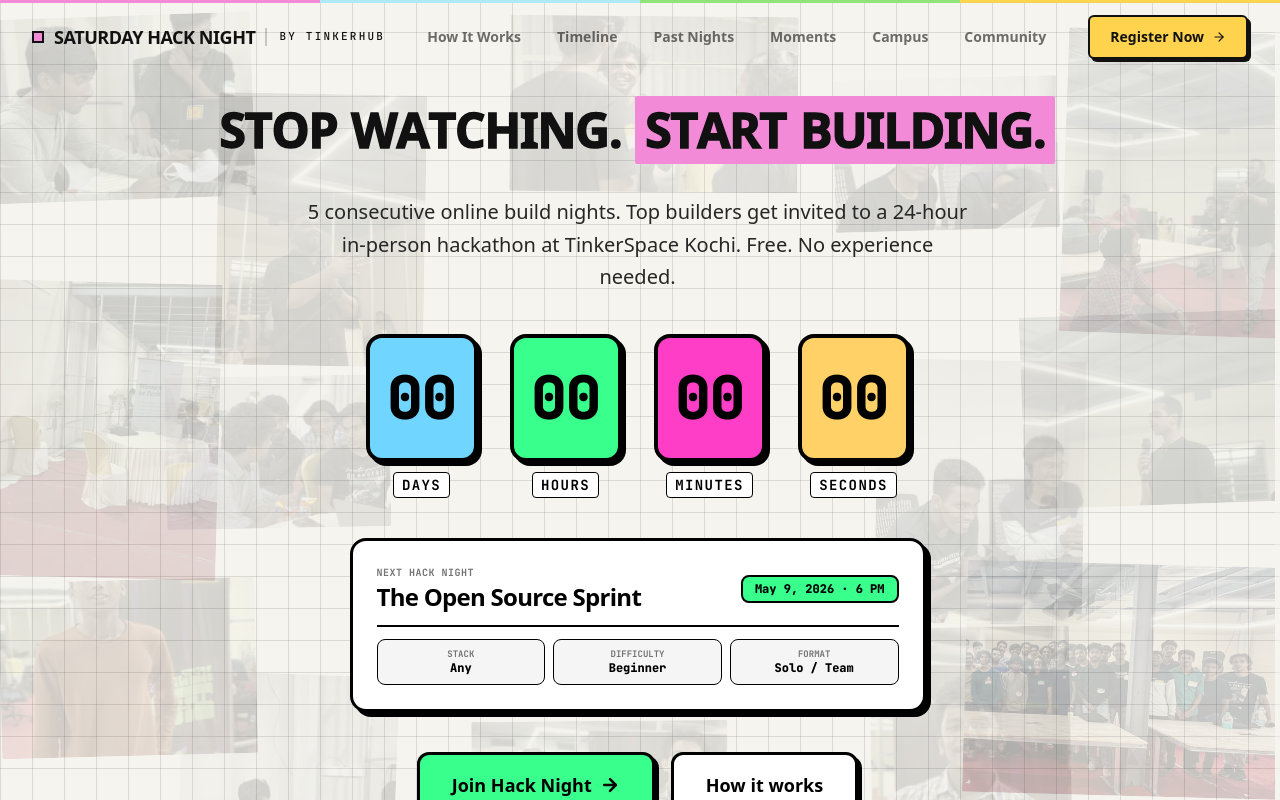
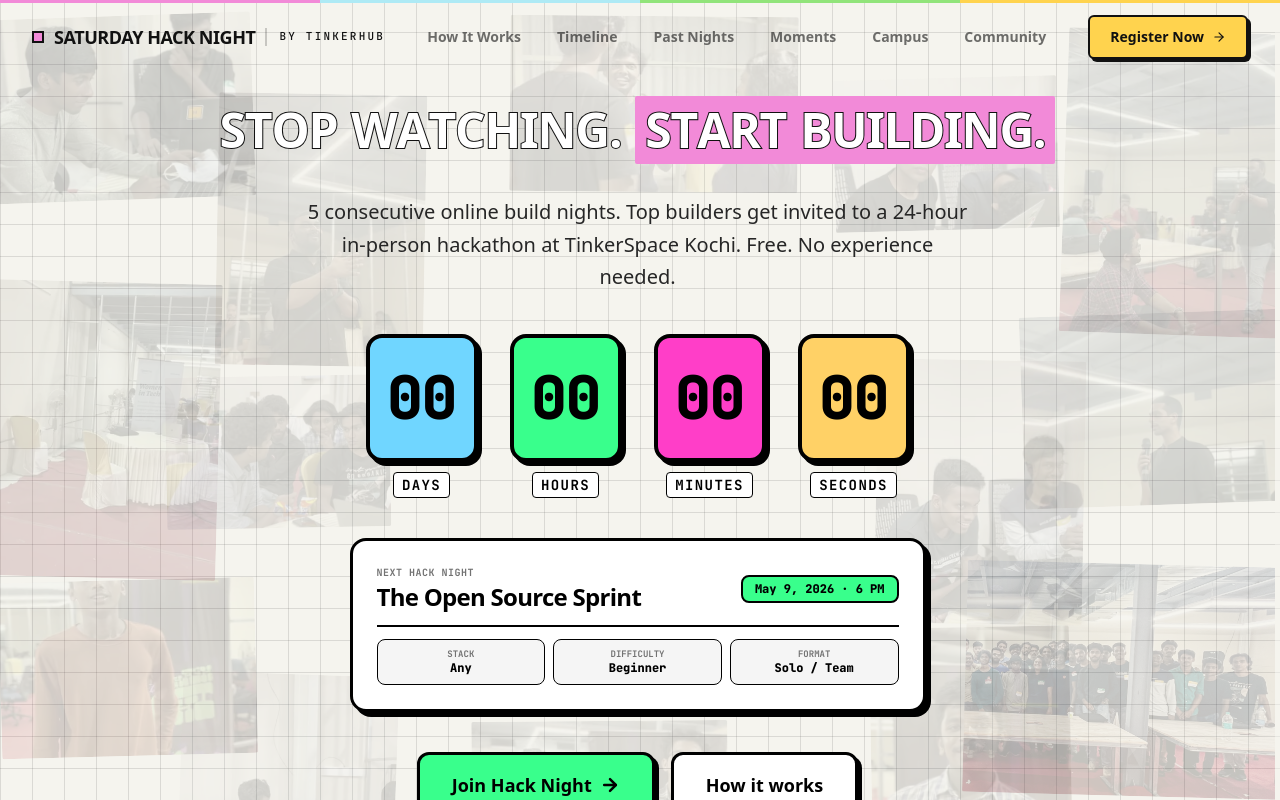
Before and after one commit to Lakshmi-gittt/shnwebsitedemo, a Next.js app: page / in a window 1280 px wide. Shown: the top 800 px of the page. Built offline with nearby package versions, Linux system fonts and the light colour scheme; a web font is replaced by a local one.

Commit message:
fix: hero text white fill with black outline stroke

```diff
--- a/components/sections/Hero.tsx
+++ b/components/sections/Hero.tsx
@@ -18,7 +18,7 @@ export default function Hero() {
     >
       <div className="relative z-10 w-full max-w-6xl mx-auto text-center flex flex-col items-center">
         {/* COMPACT MINIMAL HEADLINE WITH FALLING-LETTER ENTRANCE ANIMATION + POST-FALL HIGHLIGHT */}
-        <h1 className="font-display font-bold text-2xl sm:text-3xl md:text-4xl lg:text-5xl text-[var(--ink)] tracking-tight leading-tight mb-8 max-w-5xl flex flex-wrap lg:flex-nowrap justify-center items-center gap-x-2.5 sm:gap-x-3.5 lg:whitespace-nowrap" style={{ WebkitTextStroke: '1.5px #111111', paintOrder: 'stroke fill' }}>
+        <h1 className="font-display font-bold text-2xl sm:text-3xl md:text-4xl lg:text-5xl text-white tracking-tight leading-tight mb-8 max-w-5xl flex flex-wrap lg:flex-nowrap justify-center items-center gap-x-2.5 sm:gap-x-3.5 lg:whitespace-nowrap" style={{ WebkitTextStroke: '2px #111111', paintOrder: 'stroke fill' }}>
           {/* First part: STOP WATCHING. */}
           <span className="inline-flex gap-x-2.5 sm:gap-x-3.5">
             {firstWords.map((word, wordIdx) => {
```
